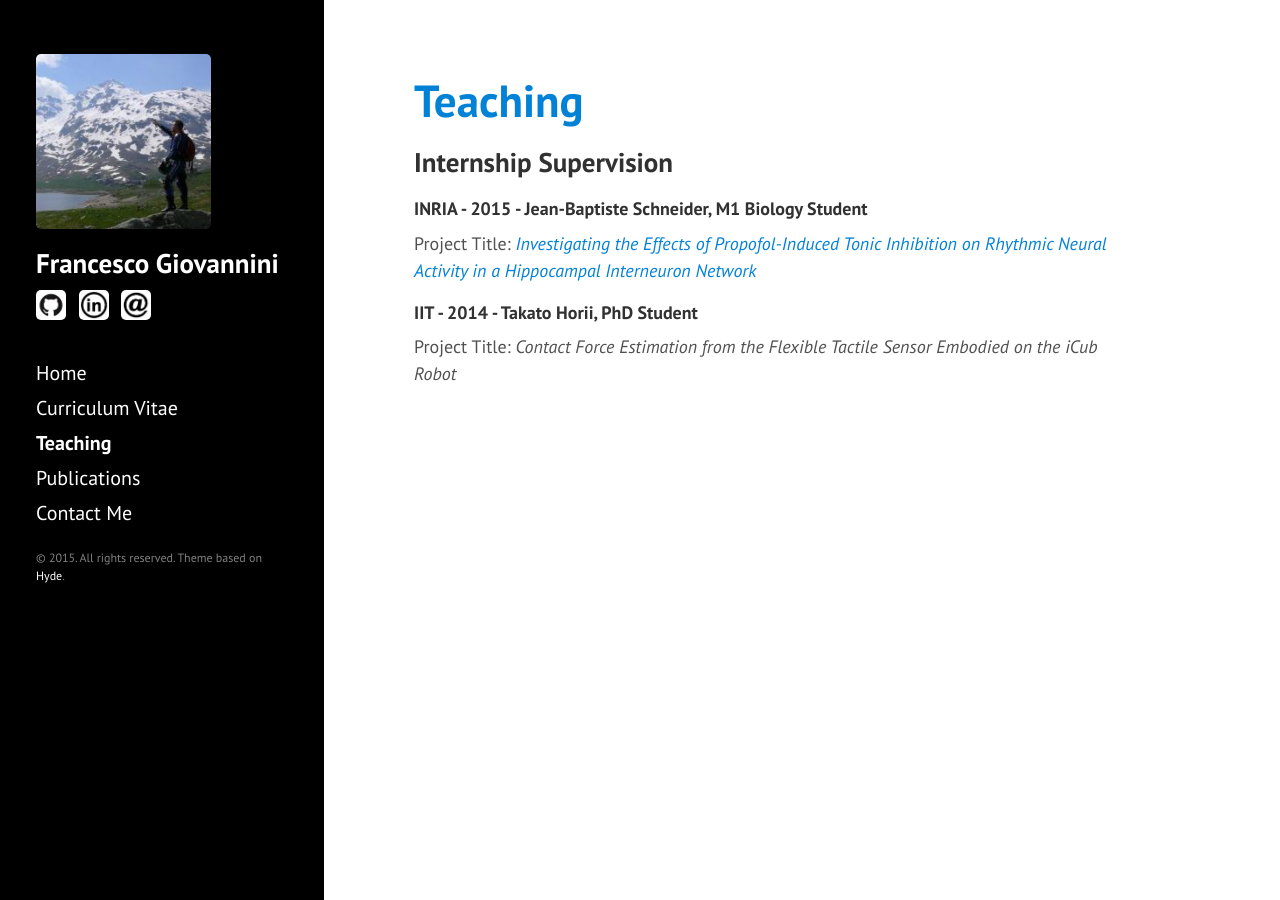
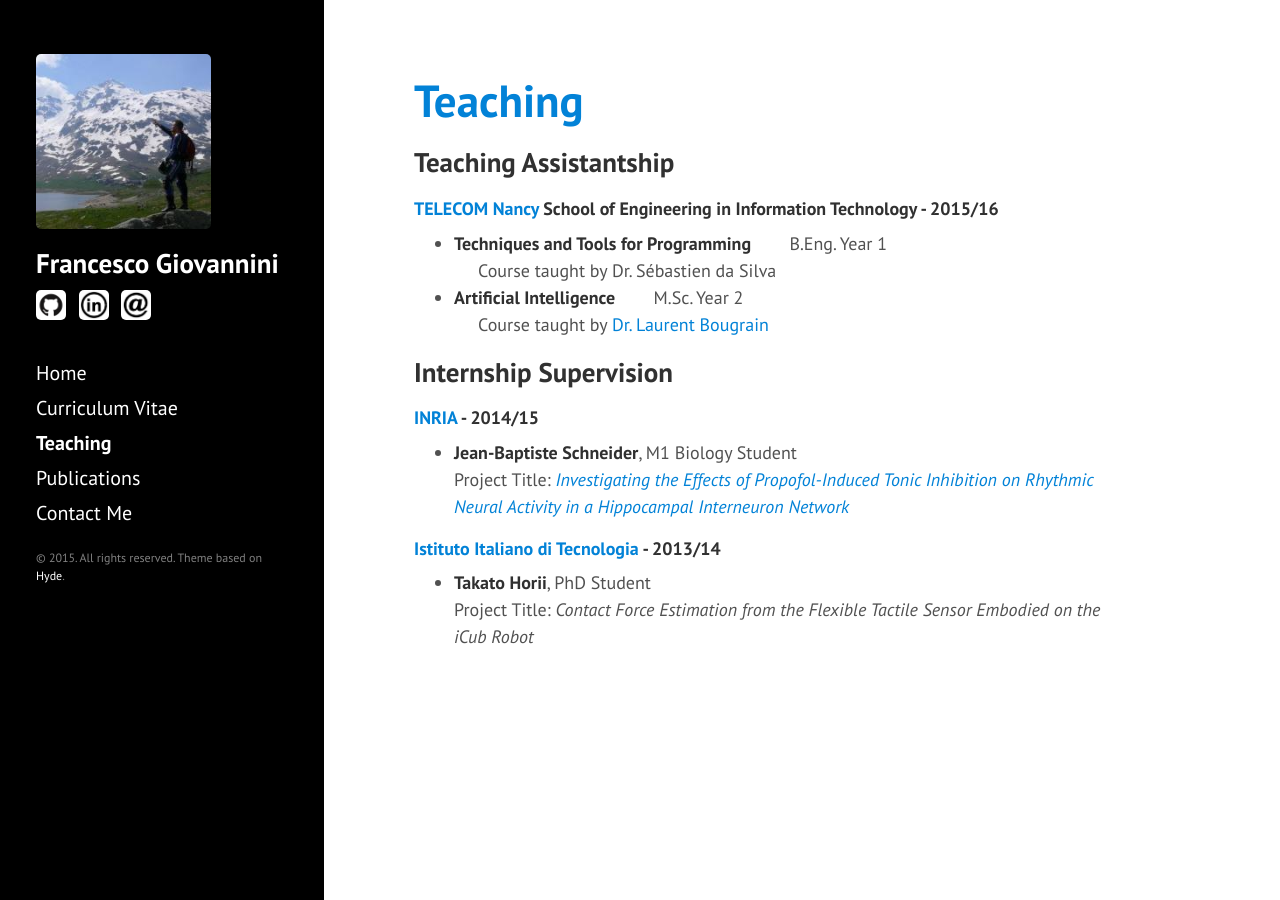
Before and after one commit to JoErNanO/joernano.github.io, a Jekyll site: the page built from pages/02-teaching.md, in a window 1280 px wide. Built offline with Jekyll 4.4.1, drawn with Linux system fonts in a browser that asks for light colours; Markdown is read by kramdown in place of the engine named in the settings.

Commit message:
[TEACH] Add details of taught courses to Teaching page.

```diff
--- a/pages/02-teaching.md
+++ b/pages/02-teaching.md
@@ -4,10 +4,20 @@ title: Teaching
 ---
 
 
+## Teaching Assistantship
+
+#### [TELECOM Nancy](http://www.telecomnancy.eu) School of Engineering in Information Technology - 2015/16
+- **Techniques and Tools for Programming** &nbsp;&nbsp;&nbsp;&nbsp;&nbsp;&nbsp; B.Eng. Year 1
+    &nbsp;&nbsp;&nbsp;&nbsp; Course taught by Dr. Sébastien da Silva
+- **Artificial Intelligence** &nbsp;&nbsp;&nbsp;&nbsp;&nbsp;&nbsp; M.Sc. Year 2
+    &nbsp;&nbsp;&nbsp;&nbsp; Course taught by [Dr. Laurent Bougrain](http://www.loria.fr/~bougrain/)
+
 ## Internship Supervision
 
-#### INRIA - 2015 - Jean-Baptiste Schneider, M1 Biology Student
+#### [INRIA](http://www.inria.fr) - 2014/15
+- **Jean-Baptiste Schneider**,  M1 Biology Student
 Project Title: [*Investigating the Effects of Propofol-Induced Tonic Inhibition on Rhythmic Neural Activity in a Hippocampal Interneuron Network*]({{site.baseurl}}{{site.dirlist.downloads}}/2015-JeanBaptisteSchneider-RapportStage.pdf)
 
-#### IIT - 2014 - Takato Horii, PhD Student
+#### [Istituto Italiano di Tecnologia](http://www.iit.it) - 2013/14
+- **Takato Horii**, PhD Student
 Project Title: *Contact Force Estimation from the Flexible Tactile Sensor Embodied on the iCub Robot*
```
